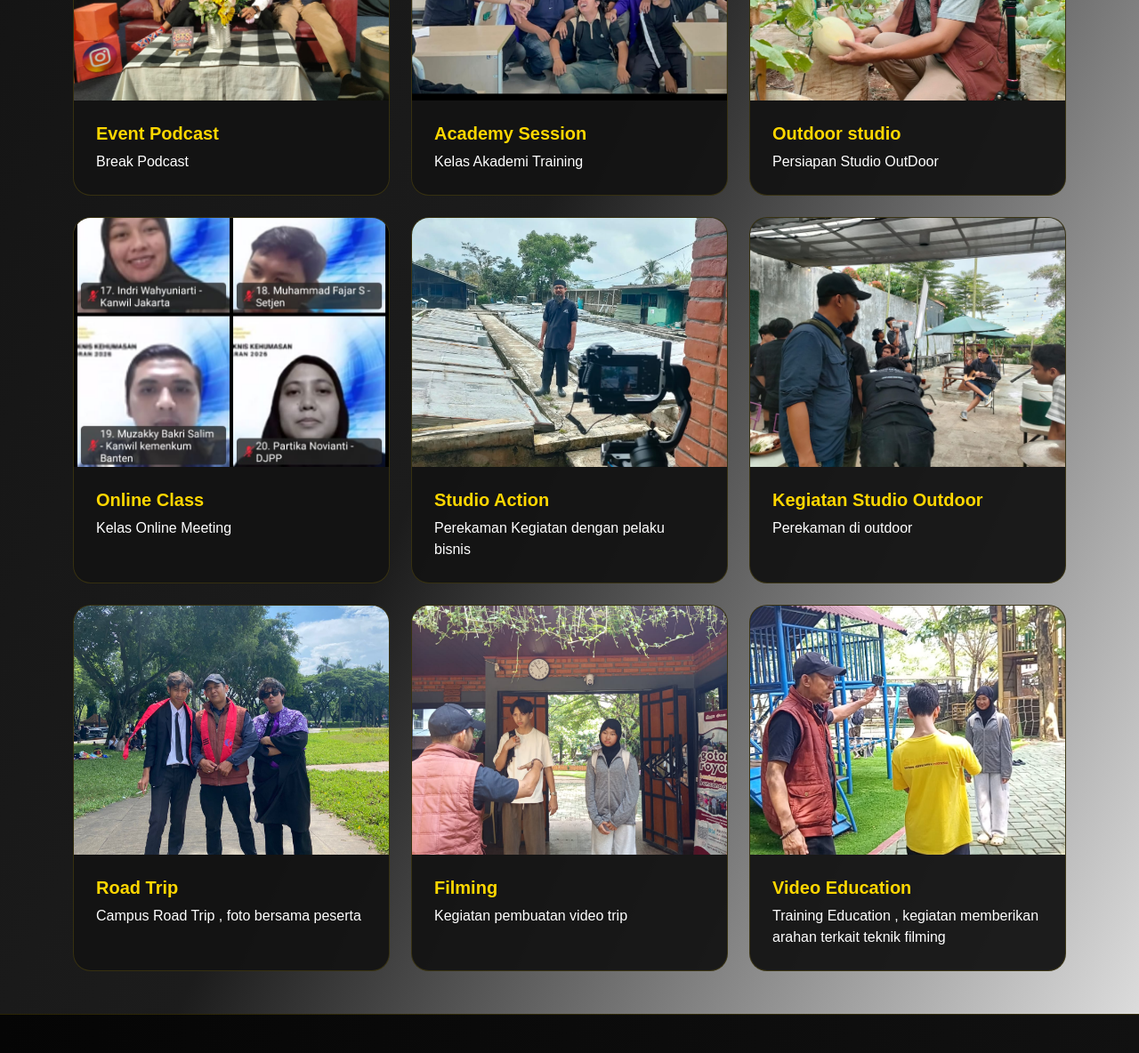
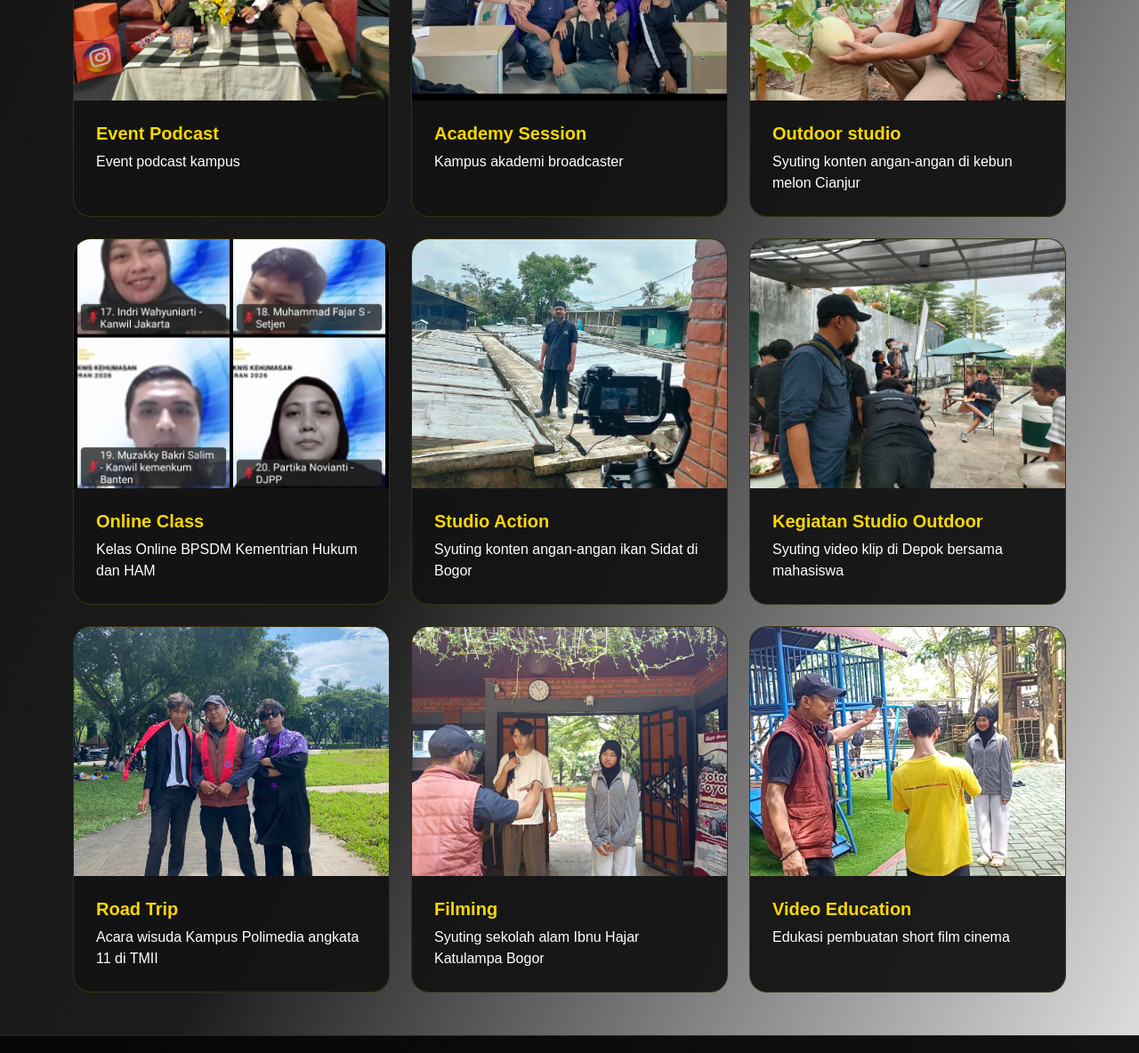
Before and after one commit to adjiGen/adjiGen.github.io, a plain HTML site: page index.html in a window 1280 px wide. Shown: the part 1231-2415 px from the top of the page at 89% size. Drawn offline with nearby package versions, Linux system fonts and the light colour scheme.

Commit message:
post final

```diff
--- a/index.html
+++ b/index.html
@@ -221,7 +221,7 @@
           <div class="card-body">
             <h5 class="card-title">Event Podcast</h5>
             <p class="card-text">
-              Break Podcast
+              Event podcast kampus
             </p>
             <!-- <a href="#" class="btn btn-gold">Detail</a> -->
           </div>
@@ -236,7 +236,7 @@
           <div class="card-body">
             <h5 class="card-title">Academy Session</h5>
             <p class="card-text">
-              Kelas Akademi Training
+              Kampus akademi broadcaster
             </p>
             <!-- <a href="#" class="btn btn-gold">Detail</a> -->
           </div>
@@ -252,7 +252,7 @@
           <div class="card-body">
             <h5 class="card-title">Outdoor studio</h5>
             <p class="card-text">
-              Persiapan Studio OutDoor
+              Syuting konten angan-angan di kebun melon Cianjur
             </p>
             <!-- <a href="#" class="btn btn-gold">Detail</a> -->
           </div>
@@ -267,7 +267,7 @@
           <div class="card-body">
             <h5 class="card-title">Online Class</h5>
             <p class="card-text">
-              Kelas Online Meeting
+              Kelas Online BPSDM Kementrian Hukum dan HAM
             </p>
             <!-- <a href="#" class="btn btn-gold">Detail</a> -->
           </div>
@@ -282,7 +282,7 @@
           <div class="card-body">
             <h5 class="card-title">Studio Action</h5>
             <p class="card-text">
-              Perekaman Kegiatan dengan pelaku bisnis
+              Syuting konten angan-angan ikan Sidat di Bogor
             </p>
             <!-- <a href="#" class="btn btn-gold">Detail</a> -->
           </div>
@@ -297,7 +297,7 @@
           <div class="card-body">
             <h5 class="card-title">Kegiatan Studio Outdoor</h5>
             <p class="card-text">
-              Perekaman di outdoor
+              Syuting video klip di Depok bersama mahasiswa
             </p>
             <!-- <a href="#" class="btn btn-gold">Detail</a> -->
           </div>
@@ -311,7 +311,7 @@
           <div class="card-body">
             <h5 class="card-title">Road Trip</h5>
             <p class="card-text">
-              Campus Road Trip , foto bersama peserta
+              Acara wisuda Kampus Polimedia angkata 11 di TMII
             </p>
             <!-- <a href="#" class="btn btn-gold">Detail</a> -->
           </div>
@@ -325,7 +325,7 @@
           <div class="card-body">
             <h5 class="card-title">Filming</h5>
             <p class="card-text">
-              Kegiatan pembuatan video trip
+              Syuting sekolah alam Ibnu Hajar Katulampa Bogor
             </p>
             <!-- <a href="#" class="btn btn-gold">Detail</a> -->
           </div>
@@ -339,7 +339,7 @@
           <div class="card-body">
             <h5 class="card-title">Video Education</h5>
             <p class="card-text">
-              Training Education , kegiatan memberikan arahan terkait teknik filming
+              Edukasi pembuatan short film cinema
             </p>
             <!-- <a href="#" class="btn btn-gold">Detail</a> -->
           </div>
```
Also changed, not shown: ProfileProfesional/index.html (+2 -4 lines).
